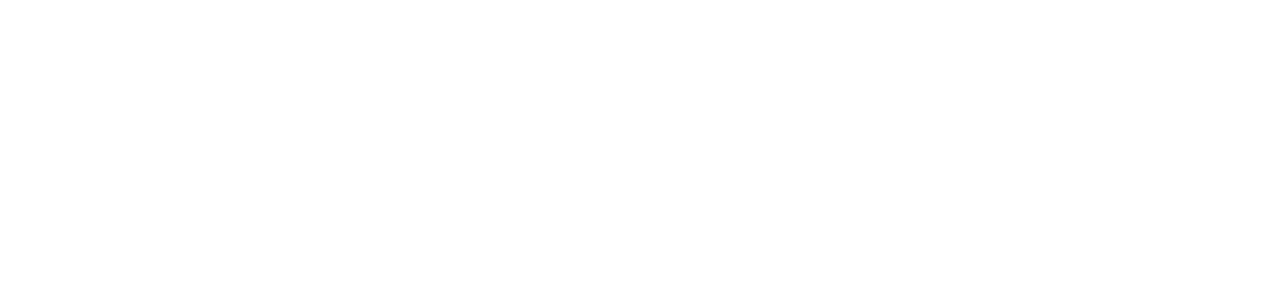
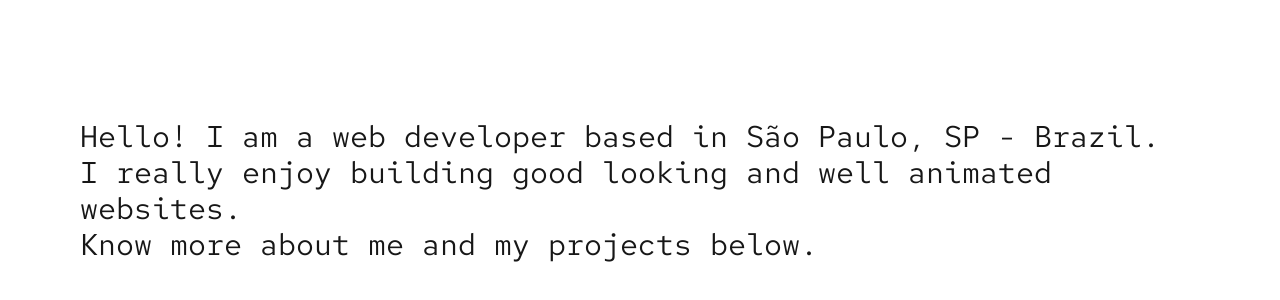
Before and after one commit to murilao1/portfolio, a Next.js app: page / in a window 1280 px wide. Shown: the part 1010-1310 px from the top of the page. Before the commit the page ends 800 px from the top, so only its background shows below. Built offline with nearby package versions, Linux system fonts and the light colour scheme.

Commit message:
feat: (WIP) add intro

```diff
--- a/src/app/layout.tsx
+++ b/src/app/layout.tsx
@@ -21,6 +21,10 @@ const montserrat = localFont({
   src: './fonts/Montserrat-VariableFont_wght.ttf',
   variable: '--font-montserrat',
 });
+const redHatMono = localFont({
+  src: './fonts/RedHatMono-VariableFont_wght.ttf',
+  variable: '--font-redhat-mono',
+});
 
 export const metadata: Metadata = {
   title: 'Create Next App',
@@ -38,7 +42,7 @@ export default function RootLayout({
         <meta name='viewport' content='width=device-width, initial-scale=1.0' />
       </head>
       <body
-        className={`${geistSans.variable} ${geistMono.variable} ${funnelDisplay.variable} ${montserrat.variable}`}
+        className={`${geistSans.variable} ${geistMono.variable} ${funnelDisplay.variable} ${montserrat.variable} ${redHatMono.variable}`}
       >
         {children}
       </body>
--- a/src/app/page.tsx
+++ b/src/app/page.tsx
@@ -1,12 +1,14 @@
 'use client';
 import React from 'react';
 import Header from '@/app/sections/header';
+import Intro from '@/app/sections/intro';
 
 export default function Home() {
   return (
     <>
       {/*  */}
       <Header />
+      <Intro />
       {/*  */}
     </>
   );
--- a/src/app/sections/header.tsx
+++ b/src/app/sections/header.tsx
@@ -1,14 +1,13 @@
 'use client';
-import React from 'react';
-import styles from '../page.module.css';
-import { AnimatePresence, motion, Variants } from 'motion/react';
+import React, { useEffect } from 'react';
+import { motion, stagger, useAnimate, useInView, Variants } from 'motion/react';
 
 const container: Variants = {
   hidden: { opacity: 0 },
   show: {
     opacity: 1,
     transition: {
-      staggerChildren: 0.3,
+      staggerChildren: 0.15,
     },
   },
 };
@@ -19,25 +18,50 @@ const item: Variants = {
     opacity: 1,
     y: 0,
     transition: {
-      duration: 0.8,
+      duration: 0.6,
+      ease: 'circInOut',
     },
   },
   hover: {
     y: -8,
-    transition: { ease: 'easeInOut' },
+    transition: { ease: 'easeIn' },
   },
 };
 
 export default function Header() {
-  console.log(`renderizou`);
+  const [scope, animate] = useAnimate();
+  const isInView = useInView(scope);
+
+  const run = async () => {
+    // tentando recriar a funcionalidade das variants e stagger com o hook animate()
+    await animate('ul', { opacity: 1, y: 0 });
+    await animate(
+      'li span',
+      { opacity: 1, y: 0 },
+      {
+        type: 'spring',
+        bounce: 0.5,
+        visualDuration: 0.3,
+        delay: stagger(0.075),
+      },
+    );
+  };
+
+  useEffect(() => {
+    if (!isInView) return;
+
+    run();
+  }, [isInView]);
 
   return (
-    <section className={styles.page}>
-      <AnimatePresence>
+    <section
+      ref={scope}
+      className='flex min-h-[100dvh] min-w-[100dvw] items-center justify-center gap-16 p-20'
+    >
       <motion.ul
         variants={container}
         initial={'hidden'}
-          animate={'show'}
+        // animate={'show'}
         className='flex flex-auto flex-col justify-center font-primary text-8xl font-bold'
       >
         <div className='flex flex-row gap-10'>
@@ -89,7 +113,6 @@ export default function Header() {
           </li>
         </div>
       </motion.ul>
-      </AnimatePresence>
     </section>
   );
 }
--- /dev/null
+++ b/src/app/sections/intro.tsx
@@ -0,0 +1,25 @@
+import { useAnimate, useInView } from 'motion/react';
+import React, { useEffect } from 'react';
+
+export default function Intro() {
+  const [scope, animate] = useAnimate();
+  const isInView = useInView(scope, { margin: '100px 0px 0px 0px' });
+
+  useEffect(() => {
+    if (!isInView) return;
+
+    animate(scope.current, { opacity: 1 }, { duration: 2 });
+  }, [isInView]);
+
+  return (
+    <section className='flex min-h-[100dvh] min-w-[100dvw] items-center justify-center gap-16 p-20'>
+      <p className='font-secondary text-3xl opacity-0' ref={scope}>
+        Hello! I am a web developer based in São Paulo, SP - Brazil.
+        <br />
+        I really enjoy building good looking and well animated websites.
+        <br />
+        Know more about me and my projects below.
+      </p>
+    </section>
+  );
+}
--- a/tailwind.config.js
+++ b/tailwind.config.js
@@ -4,6 +4,7 @@ module.exports = {
   theme: {
     fontFamily: {
       primary: ['var(--font-funnel-display)'],
+      secondary: ['var(--font-redhat-mono)'],
     },
     extend: {},
   },
```
Also changed, not shown: src/app/fonts/RedHatMono-VariableFont_wght.ttf (added). Lines whose indentation alone changed are shown as unchanged.
